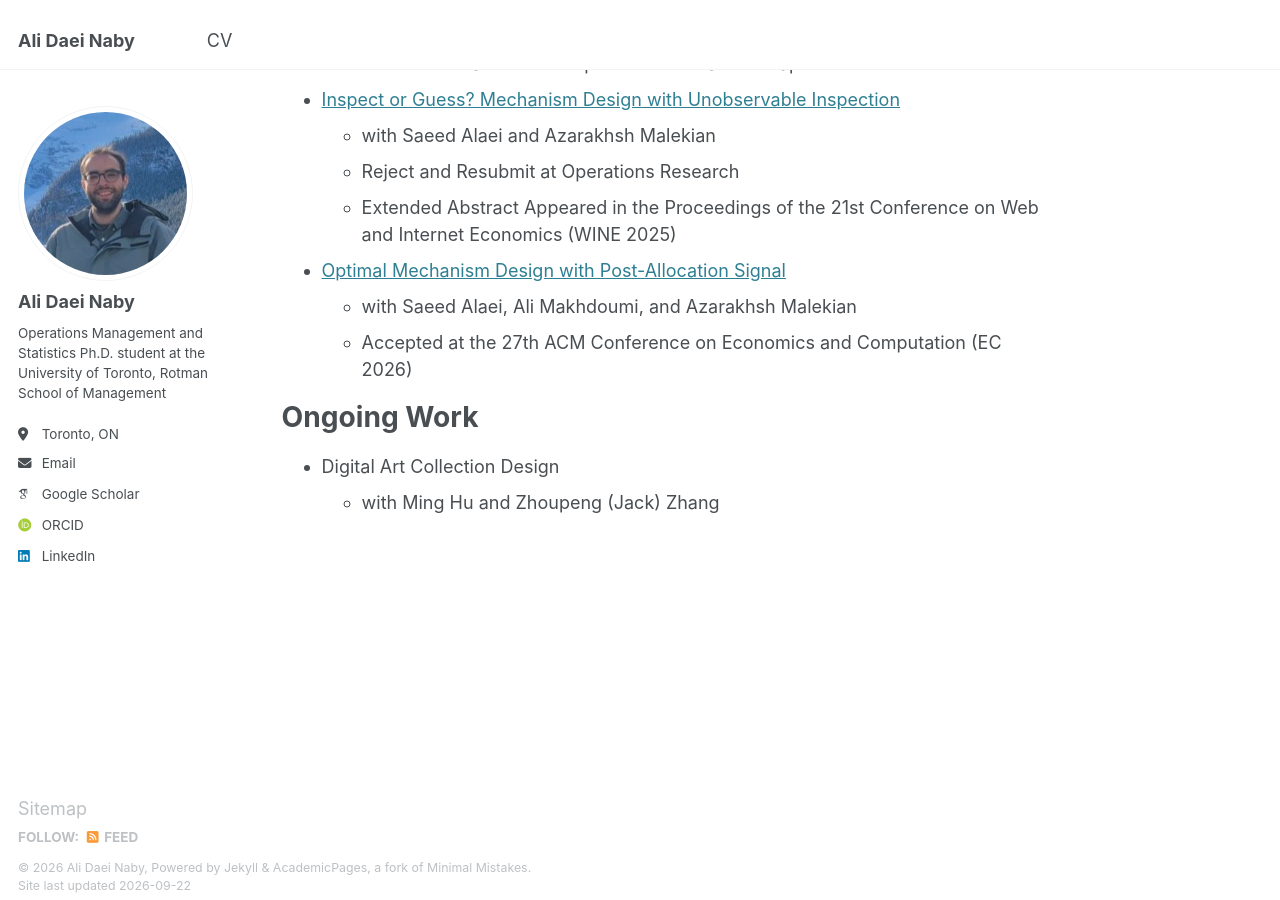
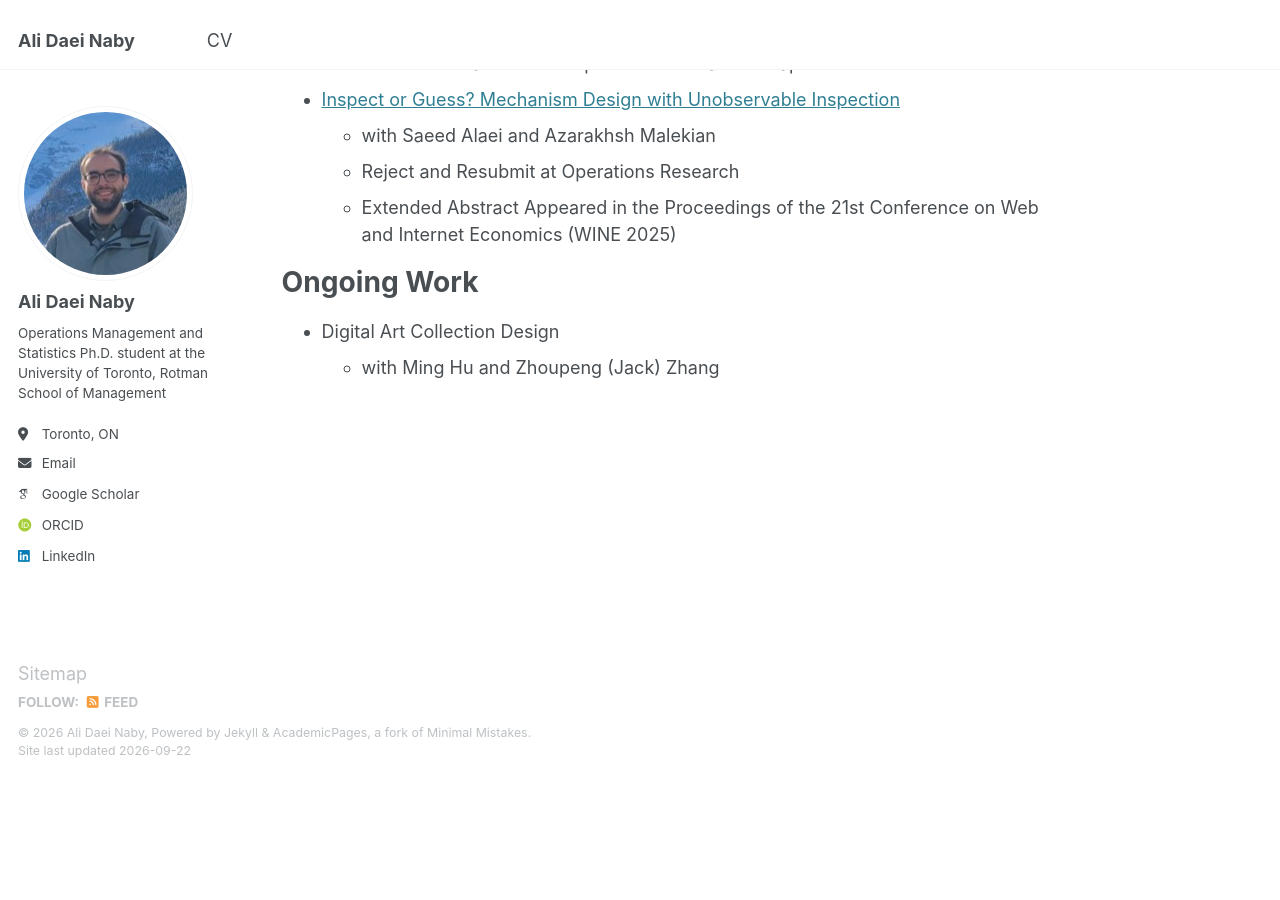
Before and after one commit to alidaeinaby/alidaeinaby.github.io, a Jekyll site: the page built from _pages/about.md, in a window 1280 px wide and 900 px high, scrolled down 1505 px. Built offline with Jekyll 4.4.1, drawn with Linux system fonts in a browser that asks for light colours; some web fonts are replaced; after the commit the page ends 2284 px from its top, so only the background shows below that.

Commit message:
Update about.md

```diff
--- a/_pages/about.md
+++ b/_pages/about.md
@@ -45,9 +45,6 @@ Under Review and Working Papers
   - with Saeed Alaei and Azarakhsh Malekian
   - Reject and Resubmit at Operations Research
   - Extended Abstract Appeared in the Proceedings of the 21st Conference on Web and Internet Economics (WINE 2025)
-- [Optimal Mechanism Design with Post-Allocation Signal](https://papers.ssrn.com/sol3/papers.cfm?abstract_id=6220718)
-  - with Saeed Alaei, Ali Makhdoumi, and Azarakhsh Malekian
-  - Accepted at the 27th ACM Conference on Economics and Computation (EC 2026)
 
 Ongoing Work
 ======
```
